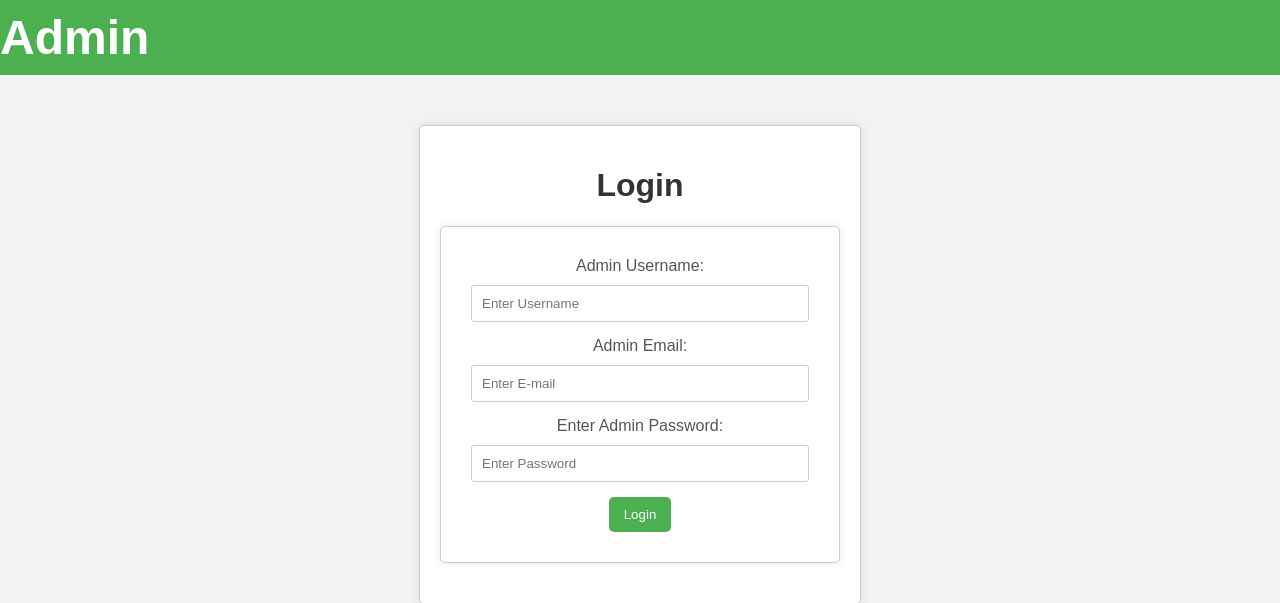
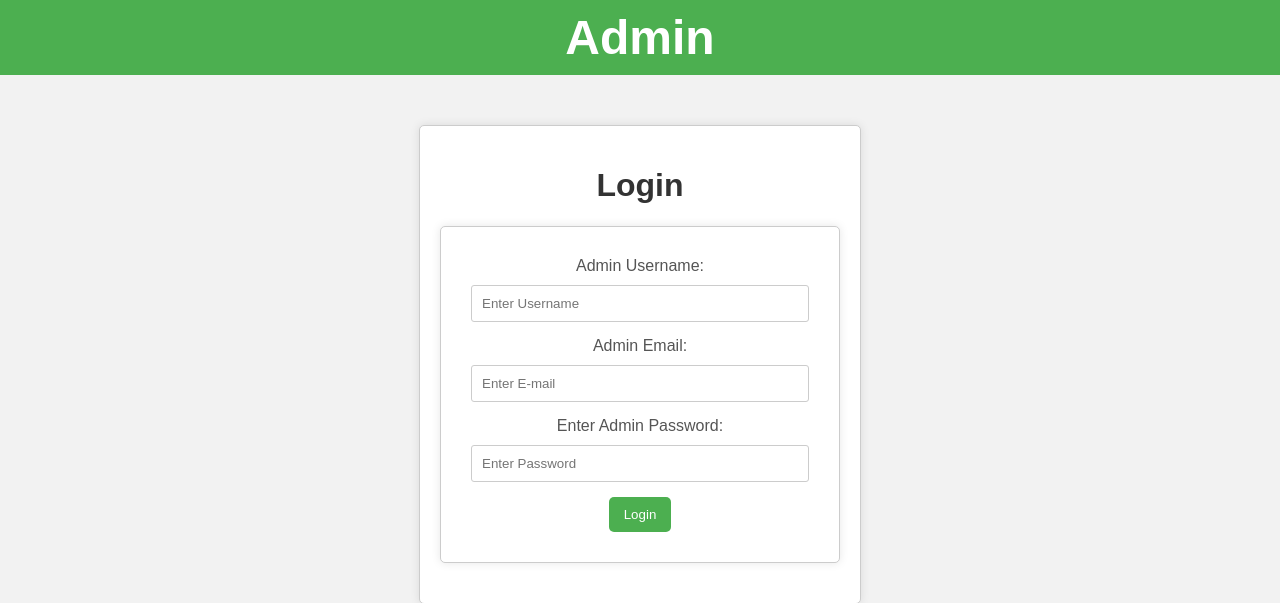
Before and after one commit to Rijwith/news_main, a Flask app: page /admin_login in a window 1280 px wide. Shown: the top 603 px of the page. Run offline with Flask 3, Linux system fonts and the light colour scheme; some libraries are stand-ins or nearby versions.

Commit message:
style.css

```diff
--- a/static/style.css
+++ b/static/style.css
@@ -214,7 +214,7 @@ button:hover, .back_button:hover {
 .header-container {
     display: flex;
 
-    text-align: center;
+    justify-content: center;
     padding-bottom: 0px;
     background-color: #4CAF50;
     width: 100%;
```
